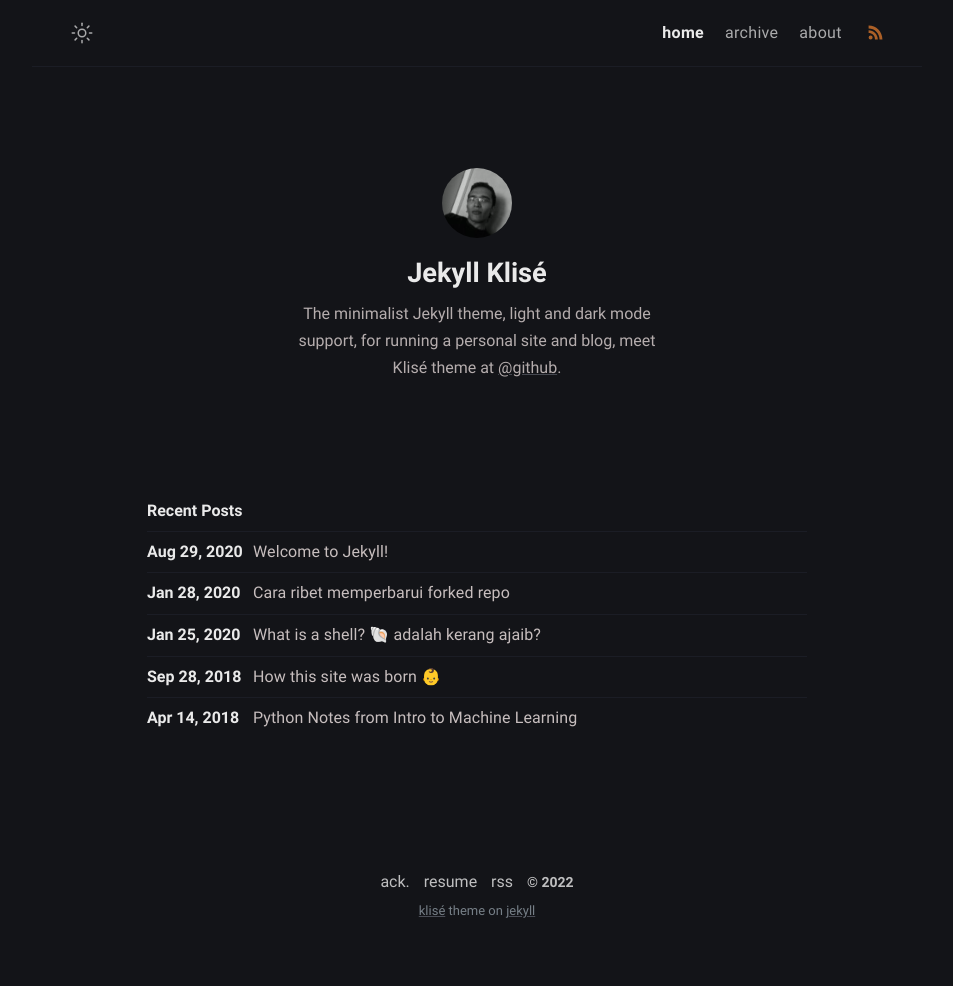
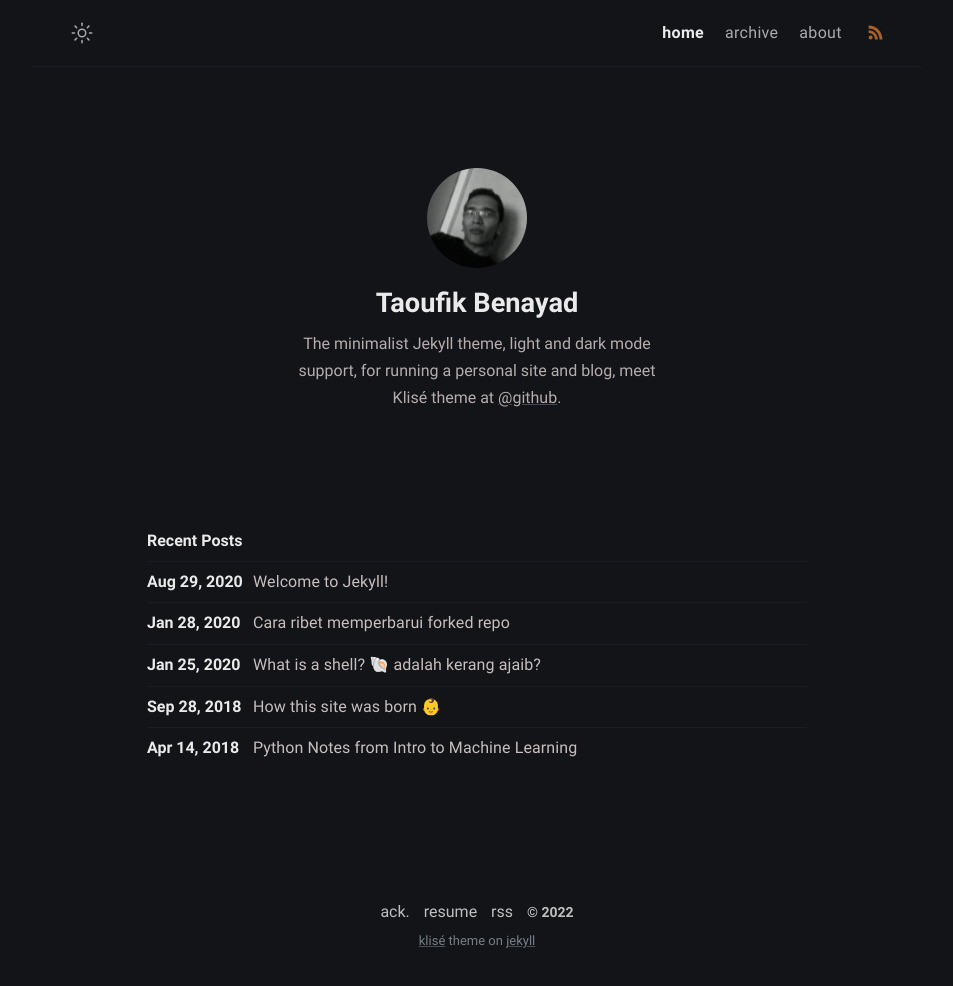
Before and after one commit to benayadt/benayadt.github.io, a Jekyll site: the page built from index.md, in a window 1280 px wide. Shown: the whole page, without its empty margins (163-1116 px from the left). Built offline with Jekyll 4.4.1, drawn with Linux system fonts in a browser that asks for light colours; before the commit the page ends 956 px from its top, so only the background shows below that.

Commit message:
Change name and resize avatar

```diff
--- a/_config.yml
+++ b/_config.yml
@@ -10,7 +10,7 @@ mode: dark # default theme "dark" | "light"
 
 # Profile settings
 author:
-  name: Jekyll Klisé # author name
+  name: Taoufik Benayad # author name
   bio: >- # tell to the world
     The minimalist Jekyll theme, light and dark mode support, for running a personal site and blog,
     meet Klisé theme at <a href="https://github.com/piharpi/jekyll-klise" target="_blank" rel="noopener">@github</a>.
--- a/_sass/klise/_layout.scss
+++ b/_sass/klise/_layout.scss
@@ -190,8 +190,8 @@
   }
 
   .author-avatar {
-    width: 70px;
-    height: 70px;
+    width: 100px;
+    height: 100px;
     border-radius: 100%;
     user-select: none;
     background-color: $black;
@@ -326,7 +326,6 @@
   }
 }
 
-
 .search-article {
   position: relative;
   margin-bottom: 50px;
```
